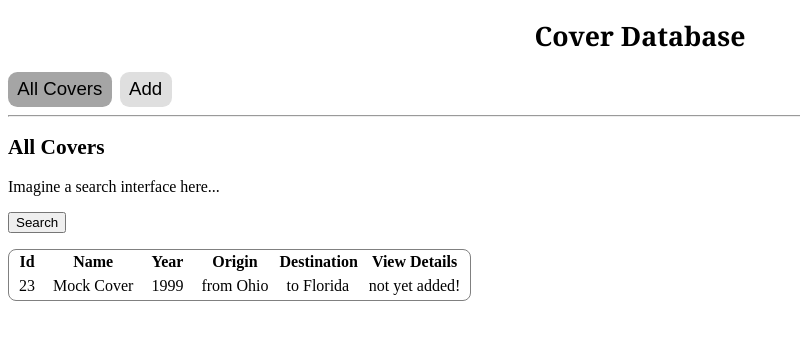
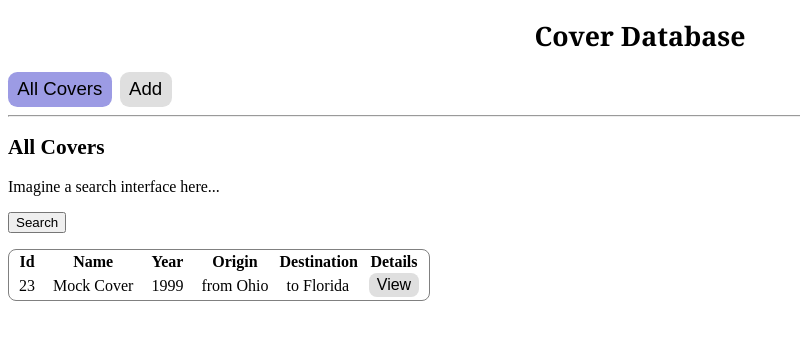
Before and after one commit to NeuroBio/Cover-Collection, an Angular app: page / in a window 1280 px wide. Shown: the top 340 px of the page, without its empty margins (0-800 px from the left). Built offline with nearby package versions, Linux system fonts and the light colour scheme.

Commit message:
more links

```diff
--- a/src/app/app.component.scss
+++ b/src/app/app.component.scss
@@ -9,25 +9,7 @@ nav {
 	gap: .5em;
 }
 
-.link-button {
-	line-height: 1.5;
-	font-family: Arial, Helvetica, sans-serif;
-	font-size: 14pt;
-	color: black;
-	text-decoration: none;
-	padding: .2em .5em;
-	background-color: rgb(223, 223, 223);
-	border-radius: .5em;
-
-	&:hover {
-		background-color: rgb(133, 133, 133);
-	}
-
-	&:active {
-		background-color: rgb(80, 80, 80);
-	}
+.selected {
+	background-color: rgb(156, 155, 228);
+	cursor: default;
 }
-
-.selected {
-	background-color: rgb(165, 165, 165);
-}
--- a/src/app/pages/all-covers/all-covers.component.html
+++ b/src/app/pages/all-covers/all-covers.component.html
@@ -14,7 +14,7 @@
 		<th>Year</th>
 		<th>Origin</th>
 		<th>Destination</th>
-		<th>View Details</th>
+		<th>Details</th>
 	</tr>
 	<tr *ngFor="let cover of covers">
 		<td>{{ cover.id }}</td>
@@ -22,6 +22,8 @@
 		<td>{{ cover.year }}</td>
 		<td>{{ cover.origin }}</td>
 		<td>{{ cover.destination }}</td>
-		<td>not yet added!</td>
+		<td>
+			<a class="link-button" routerLink="none">View</a>
+		</td>
 	</tr>
 </table>
--- a/src/app/pages/all-covers/all-covers.component.scss
+++ b/src/app/pages/all-covers/all-covers.component.scss
@@ -17,3 +17,7 @@ tr {
 #search {
 	margin-bottom: 1em;
 }
+
+.link-button {
+	font-size: 12pt;
+}
--- a/src/styles.scss
+++ b/src/styles.scss
@@ -2,3 +2,18 @@
 h2 {
 	font-size: 16pt;
 }
+
+.link-button {
+	line-height: 1.5;
+	font-family: Arial, Helvetica, sans-serif;
+	font-size: 14pt;
+	color: black;
+	text-decoration: none;
+	padding: .2em .5em;
+	background-color: rgb(223, 223, 223);
+	border-radius: .5em;
+
+	&:hover, &:focus, &:active {
+		background-color: rgb(167, 167, 167);
+	}
+}
```
